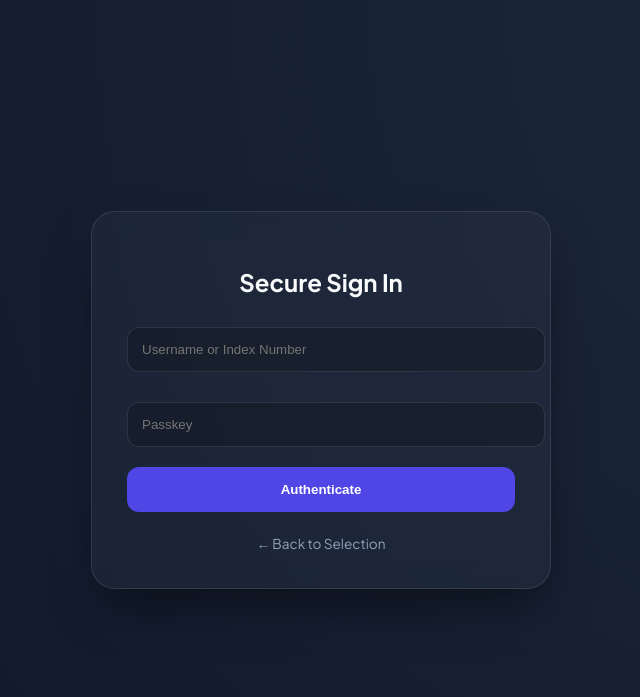
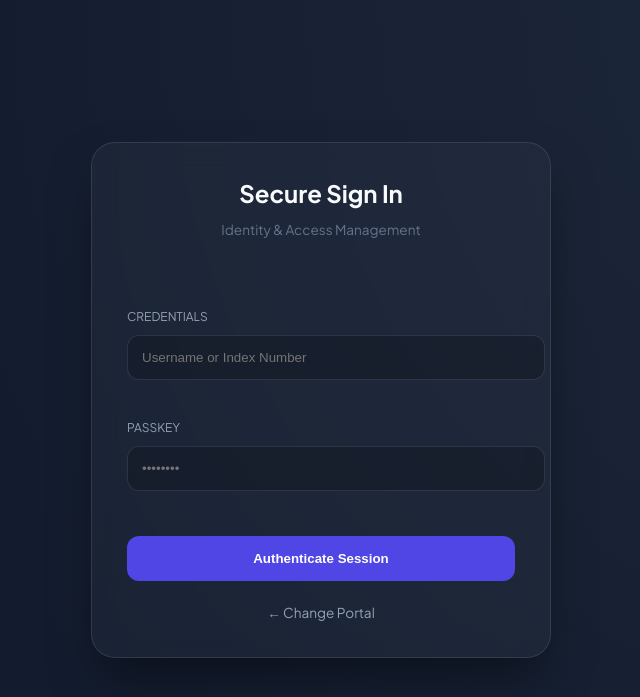
Before and after one commit to AnthonyCobbinah/ModernEdu-Quiz-App, a Flask app: page /login in a window 1280 px wide. Shown: the top 697 px of the page, without its empty margins (319-959 px from the left). Run offline with Flask 3, Linux system fonts and the light colour scheme.

Commit message:
Update login.html

```diff
--- a/templates/login.html
+++ b/templates/login.html
@@ -1,22 +1,46 @@
 {% extends "layout.html" %}
 {% block content %}
 <div class="glass-card">
-    <h2 style="text-align: center;">Secure Sign In</h2>
-    <div id="err" style="color: #ff4444; font-size: 0.8rem; text-align: center; margin-bottom: 10px;"></div>
+    <div style="text-align: center; margin-bottom: 2rem;">
+        <h2 style="margin:0;">Secure Sign In</h2>
+        <p style="color: #64748b; font-size: 0.85rem;">Identity & Access Management</p>
+    </div>
+
+    <div id="err" style="color: #ff4444; font-size: 0.8rem; text-align: center; margin-bottom: 15px; min-height: 1.2rem;"></div>
+
     <form id="logForm">
+        <div style="margin-bottom: 15px;">
+            <label style="font-size: 0.75rem; color: #94a3b8; text-transform: uppercase;">Credentials</label>
             <input type="text" id="login_id" placeholder="Username or Index Number" required>
-        <input type="password" id="password" placeholder="Passkey" required>
-        <button type="submit" class="btn btn-primary">Authenticate</button>
+        </div>
+
+        <div style="margin-bottom: 25px;">
+            <label style="font-size: 0.75rem; color: #94a3b8; text-transform: uppercase;">Passkey</label>
+            <input type="password" id="password" placeholder="••••••••" required>
+        </div>
+
+        <button type="submit" id="authBtn" class="btn btn-primary">Authenticate Session</button>
     </form>
+
     <div style="text-align: center; margin-top: 20px;">
-        <a href="/" class="nav-link">← Back to Selection</a>
+        <a href="/" class="nav-link">← Change Portal</a>
     </div>
 </div>
 
 <script>
 document.getElementById('logForm').onsubmit = async (e) => {
     e.preventDefault();
-    const res = await fetch('/api/auth/login', {
+
+    const errDiv = document.getElementById('err');
+    const authBtn = document.getElementById('authBtn');
+
+    // Visual feedback for security processing
+    errDiv.innerText = "";
+    authBtn.innerText = "Verifying...";
+    authBtn.disabled = true;
+
+    try {
+        const response = await fetch('/api/auth/login', {
             method: 'POST',
             headers: {'Content-Type': 'application/json'},
             body: JSON.stringify({
@@ -24,12 +48,30 @@ document.getElementById('logForm').onsubmit = async (e) => {
                 password: document.getElementById('password').value
             })
         });
-    const data = await res.json();
-    if(res.ok) {
-        // Redirection logic based on role
-        window.location.href = data.role === 'teacher' ? '/dashboard' : '/student_home';
+
+        const data = await response.json();
+
+        if (response.ok) {
+            // THE REDIRECTION LOGIC
+            // This reads the 'role' we added to the app.py API response
+            if (data.role === 'teacher') {
+                window.location.href = '/dashboard';
+            } else if (data.role === 'student') {
+                window.location.href = '/student_home';
             } else {
-        document.getElementById('err').innerText = data.message;
+                errDiv.innerText = "Error: Unrecognized user role.";
+                authBtn.innerText = "Authenticate Session";
+                authBtn.disabled = false;
+            }
+        } else {
+            errDiv.innerText = data.message || "Authentication failed.";
+            authBtn.innerText = "Authenticate Session";
+            authBtn.disabled = false;
+        }
+    } catch (error) {
+        errDiv.innerText = "Connection Error. Is the server online?";
+        authBtn.innerText = "Authenticate Session";
+        authBtn.disabled = false;
     }
 };
 </script>
```
Lines whose indentation alone changed are shown as unchanged.
